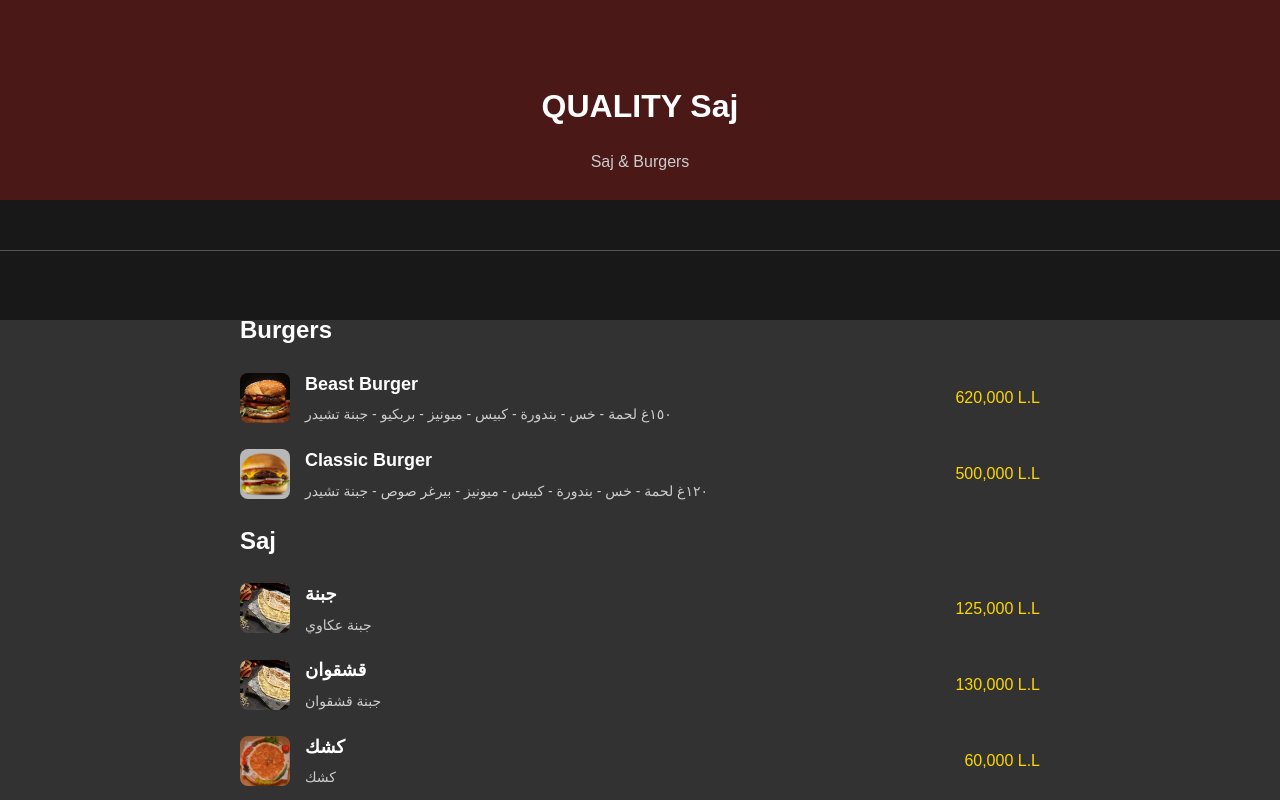
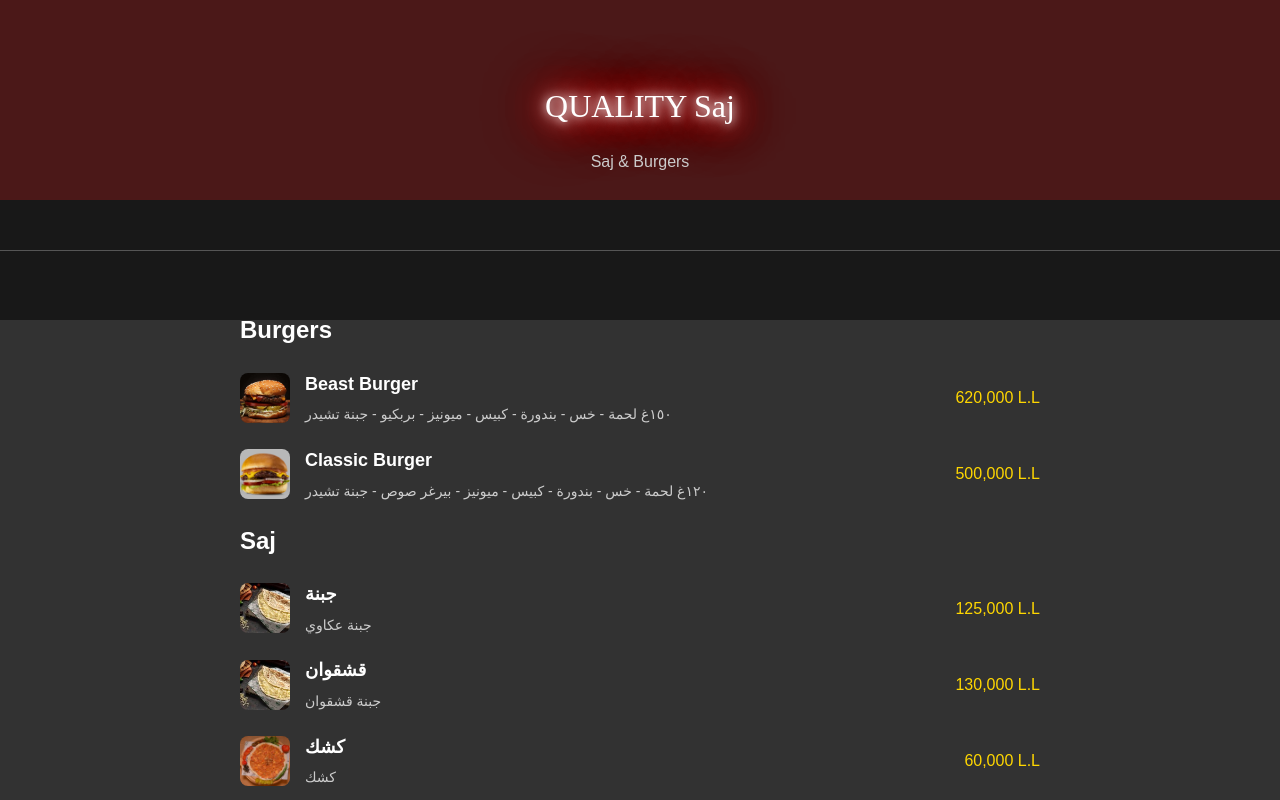
Before and after one commit to mh799/QW-Menu, a plain HTML site: page index.html in a window 1280 px wide. Shown: the top 800 px of the page. Drawn offline with Linux system fonts and the light colour scheme.

Commit message:
Add files via upload

```diff
--- a/index.html
+++ b/index.html
@@ -44,9 +44,11 @@ body {
     }
 
     header h1 {
-      font-size: 32px;
-      margin-bottom: 10px;
-    }
+  font-size: 32px;
+  margin-bottom: 10px;
+  text-shadow: 0 0 10px #fff, 0 0 20px #fff, 0 0 30px #ff0000, 0 0 40px #ff0000, 0 0 50px #ff0000, 0 0 75px #ff0000;
+}
+
 
     header p {
       font-size: 16px;
@@ -153,6 +155,12 @@ body {
     font-size: 14px;
   }
 }
+.coral-pixels-regular {
+  font-family: "Coral Pixels", serif;
+  font-weight: 400;
+  font-style: normal;
+}
+
 
 
   </style>
@@ -161,7 +169,7 @@ body {
 
   <div class="content">
     <header>
-      <h1>QUALITY Saj</h1>
+      <h1 class="coral-pixels-regular">QUALITY Saj</h1>
       <p>Saj & Burgers</p>
     </header>
 
```
